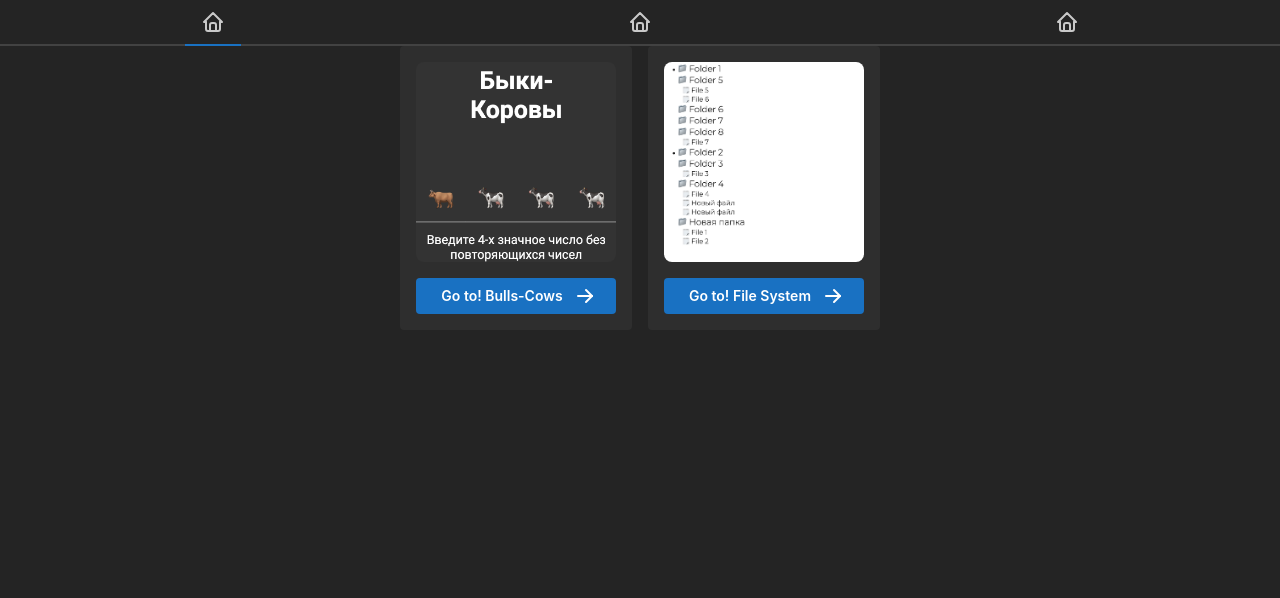
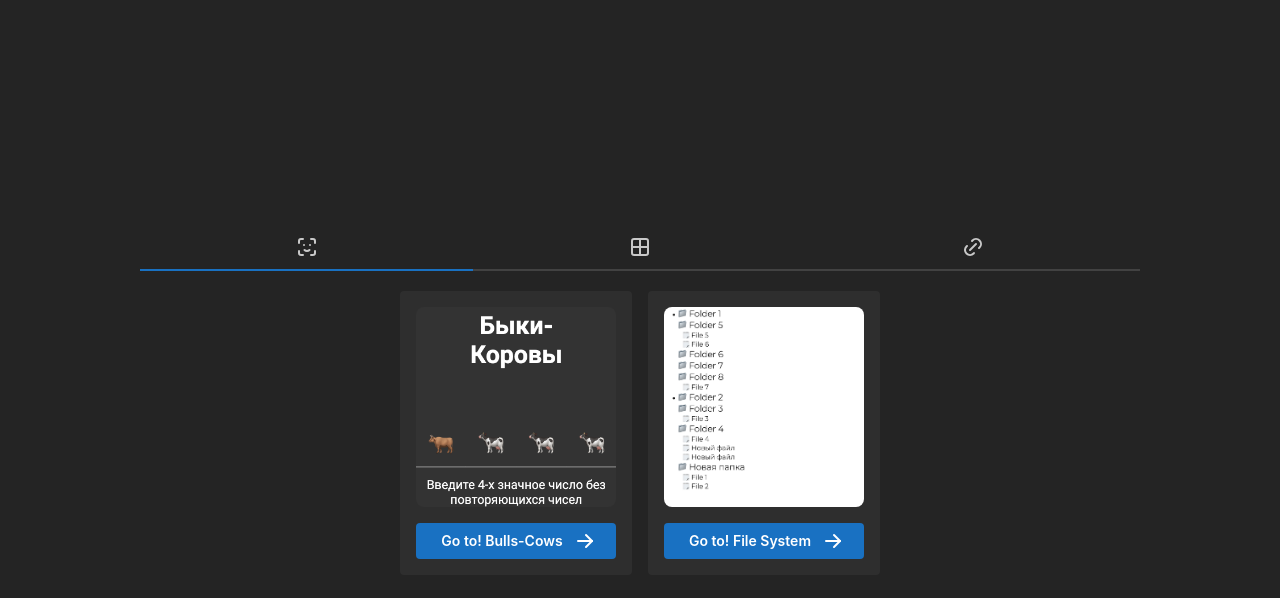
Before and after one commit to usichUs/unm-portfolio, a React (Vite) app: page / in a window 1280 px wide. Shown: the top 598 px of the page. Built offline with nearby package versions, Linux system fonts and the light colour scheme.

Commit message:
tabs almost completed

```diff
--- a/src/App.jsx
+++ b/src/App.jsx
@@ -1,7 +1,7 @@
 import "@mantine/core/styles.css";
 import { Flex, Group, MantineProvider } from "@mantine/core";
 import GallerySection from "./sections/GallerySection";
-import NavBar from "./components/NavBar";
+import NavBar from "./components/Tabs/NavBar";
 
 function App() {
   let list = [
@@ -20,14 +20,12 @@ function App() {
   ];
   return (
     <MantineProvider defaultColorScheme="dark">
-      <Flex h="100vh" direction="column">
-        <Group size="md" justify="center" gap="md">
-          <NavBar
-            section_1={<GallerySection data={list} />}
-            section_2={<GallerySection data={list} />}
-            section_3={<GallerySection data={list} />}
-          />
-        </Group>
+      <Flex w="100vw" h="100vh" direction="column">
+        <NavBar
+          section_1={<GallerySection data={list} />}
+          section_2={<GallerySection data={list} />}
+          section_3={null}
+        />
       </Flex>
     </MantineProvider>
   );
--- a/src/components/NavBar.jsx
+++ /dev/null
@@ -1,17 +0,0 @@
-import { Tabs } from "@mantine/core";
-import { IconHome } from "@tabler/icons-react";
-
-export default function NavBar({ section_1, section_2, section_3 }) {
-  return (
-    <Tabs defaultValue="1">
-      <Tabs.List justify="space-around">
-        <Tabs.Tab leftSection={<IconHome />} value="1"></Tabs.Tab>
-        <Tabs.Tab leftSection={<IconHome />} value="2"></Tabs.Tab>
-        <Tabs.Tab leftSection={<IconHome />} value="3"></Tabs.Tab>
-      </Tabs.List>
-      <Tabs.Panel value="1">{section_1}</Tabs.Panel>
-      <Tabs.Panel value="2">{section_2}</Tabs.Panel>
-      <Tabs.Panel value="3">{section_3}</Tabs.Panel>
-    </Tabs>
-  );
-}
--- /dev/null
+++ b/src/components/Tabs/NavBar.jsx
@@ -0,0 +1,21 @@
+import { Box, Tabs } from "@mantine/core";
+import { IconBorderAll, IconFaceId, IconLink } from "@tabler/icons-react";
+
+export default function NavBar({ section_1, section_2, section_3 }) {
+  return (
+    <Box maw="1000px" justify="center" m="auto" w="100%">
+      <Tabs defaultValue="1">
+        <Tabs.List justify="space-around" grow>
+          <Tabs.Tab leftSection={<IconFaceId />} value="1"></Tabs.Tab>
+          <Tabs.Tab leftSection={<IconBorderAll />} value="2"></Tabs.Tab>
+          <Tabs.Tab leftSection={<IconLink />} value="3"></Tabs.Tab>
+        </Tabs.List>
+        <Box mt="lg">
+          <Tabs.Panel value="1">{section_1}</Tabs.Panel>
+          <Tabs.Panel value="2">{section_2}</Tabs.Panel>
+          <Tabs.Panel value="3">{section_3}</Tabs.Panel>
+        </Box>
+      </Tabs>
+    </Box>
+  );
+}
--- a/src/sections/GallerySection.jsx
+++ b/src/sections/GallerySection.jsx
@@ -1,9 +1,9 @@
 import { Center, Container } from "@mantine/core";
-import Gallery from "../components/Gallery";
+import Gallery from "../components/Gallery/Gallery";
 
 export default function GallerySection({ data }) {
   return (
-    <Center w="100vw">
+    <Center miw="100%">
       <Container>
         <Gallery data={data} />
       </Container>
```
Also changed, not shown: src/components/Gallery/Gallery.jsx (renamed from src/components/Gallery.jsx), src/components/Gallery/GalleryPart.jsx (renamed from src/components/GalleryPart.jsx).
